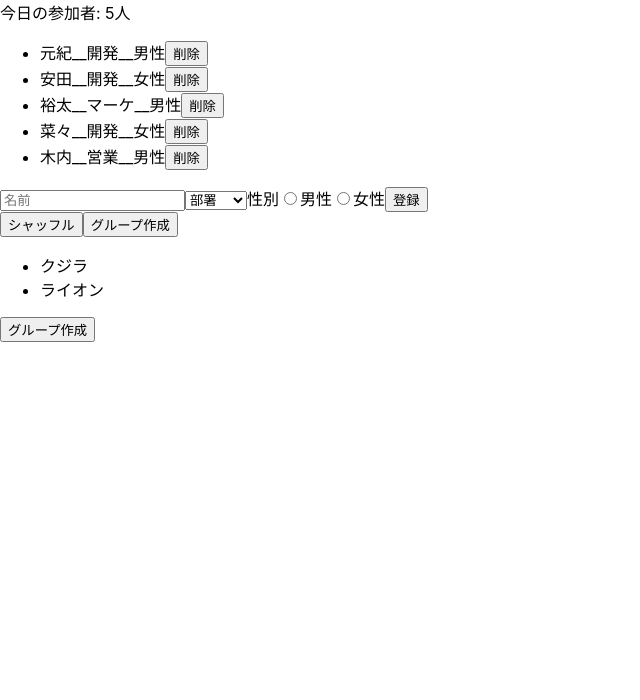
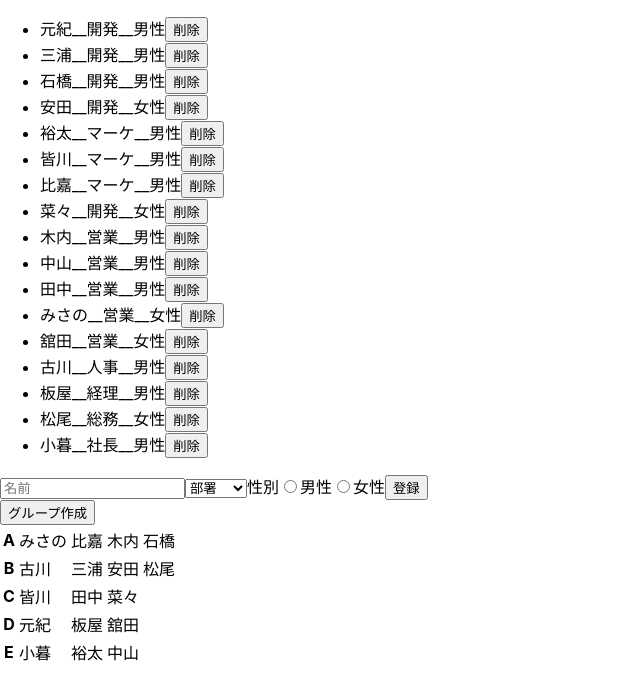
Before and after one commit to genk1/shaffle-lunch, a React (Create React App) app: page / in a window 1280 px wide. Both pictures are taken after a click on the button "グループ作成". Shown: the top 700 px of the page, without its empty margins (0-640 px from the left). Built offline with nearby package versions, Linux system fonts and the light colour scheme.

Commit message:
Added Grouping feature

```diff
--- a/src/App.jsx
+++ b/src/App.jsx
@@ -1,5 +1,6 @@
+/* eslint-disable no-underscore-dangle */
 import React, {
-  useState, useEffect, useReducer, Fragment,
+  useState, useEffect, useReducer,
 } from 'react';
 import AddMember from './AddMember';
 import MemberInfo from './MemberInfo';
@@ -8,19 +9,31 @@ import Button from './Button';
 const initialMember = {
   members: [
     { name: '元紀', dept: '開発', gender: '男性' },
+    { name: '三浦', dept: '開発', gender: '男性' },
+    { name: '石橋', dept: '開発', gender: '男性' },
     { name: '安田', dept: '開発', gender: '女性' },
     { name: '裕太', dept: 'マーケ', gender: '男性' },
+    { name: '皆川', dept: 'マーケ', gender: '男性' },
+    { name: '比嘉', dept: 'マーケ', gender: '男性' },
     { name: '菜々', dept: '開発', gender: '女性' },
     { name: '木内', dept: '営業', gender: '男性' },
+    { name: '中山', dept: '営業', gender: '男性' },
+    { name: '田中', dept: '営業', gender: '男性' },
+    { name: 'みさの', dept: '営業', gender: '女性' },
+    { name: '舘田', dept: '営業', gender: '女性' },
+    { name: '古川', dept: '人事', gender: '男性' },
+    { name: '板屋', dept: '経理', gender: '男性' },
+    { name: '松尾', dept: '総務', gender: '女性' },
+    { name: '小暮', dept: '社長', gender: '男性' },
   ],
 };
 
-const initialPageStatus = '選択中';
-
-const initialGroups = [{ team: 'クジラ' }, { team: 'ライオン' }, { team: 'カメ' }];
+const ASCII_OF_A = 65;
+const MAX_NUMBER_OF_MEMBER = 4;
 
 const shuffle = array => array.sort(() => Math.random() - 0.5);
 
+const convertAsciiToChar = ascii => String.fromCharCode(ascii);
 
 const membersReducer = (state, action) => {
   switch (action.type) {
@@ -28,40 +41,37 @@ const membersReducer = (state, action) => {
     return { members: [...state.members, action.member] };
   case 'REMOVE_MEMBER':
     return { members: state.members.filter(member => member.name !== action.member.name) };
-  case 'SHUFFLE_MEMBER':
-    return { members: shuffle(state.members) };
   default:
     throw new Error();
   }
 };
 
 const App = () => {
-  const [pageStatus, setPageStatus] = useState(initialPageStatus);
   const [memberState, dispatch] = useReducer(membersReducer, initialMember);
-  const [groups, setGroups] = useState([]);
+  const [groupMembers, setGroupMembers] = useState([]);
 
   const arrangeGroupMember = () => {
-    const newGroups = [...groups];
-    const groupsLength = groups.length;
-    const membersLength = memberState.members.length;
-    for (let i = 0; i < membersLength; i + 1) {
-      newGroups[i % groupsLength].member = memberState.members[i].name;
-    }
-    console.log(groups);
-    newGroups[0].member = 'genki';
-    setGroups(newGroups);
-    console.log(groups);
+    const _numberOfGroups = Math.ceil(memberState.members.length / MAX_NUMBER_OF_MEMBER);
+    const _members = JSON.parse(JSON.stringify(memberState));
+
+    for (let i = 0; i < 10; i += 1) { shuffle(_members.members); }
+
+    const _groupMembers = _members.members.reduce((acc, obj, index) => {
+      const key = convertAsciiToChar((index % _numberOfGroups) + ASCII_OF_A);
+      if (!acc[key]) { acc[key] = []; }
+      acc[key] = [...acc[key], obj];
+      return acc;
+    }, []);
+
+    setGroupMembers(_groupMembers);
   };
 
   useEffect(() => {
-    document.title = `現在: ${pageStatus}`;
+    document.title = `参加人数: ${memberState.members.length}人`;
   });
 
   return (
-    <div>
-      <div>
-        {`今日の参加者: ${memberState.members.length}人`}
-      </div>
+    <section>
       <ul>
         {memberState.members.map(member => (
           <MemberInfo
@@ -72,30 +82,30 @@ const App = () => {
         ))}
       </ul>
       <AddMember add={addMemberInfo => dispatch({ type: 'ADD_MEMBER', member: addMemberInfo })} />
-      <Button onClickFunction={() => { dispatch({ type: 'SHUFFLE_MEMBER' }); setPageStatus('シャッフル中'); }} text="シャッフル" />
-      <Button
-        onClickFunction={
-          () => setGroups(initialGroups.slice(0, Math.ceil(memberState.members.length / 4)))
-        }
-        text="グループ作成"
-      />
+
       <div>
-        {groups.length && (
-          <Fragment>
-            <ul>
-              { groups.map(group => <li key={group.team}>{group.team}</li>) }
-            </ul>
         <Button
           onClickFunction={
             () => arrangeGroupMember()
           }
           text="グループ作成"
         />
-          </Fragment>
-        )
-        }
       </div>
-    </div>
+      {groupMembers && (
+        <section>
+          <table>
+            <tbody>
+              {Object.keys(groupMembers).map(val => (
+                <tr key={val}>
+                  <th>{val}</th>
+                  {groupMembers[val].map(member => <td key={member.name}>{member.name}</td>)}
+                </tr>
+              ))}
+            </tbody>
+          </table>
+        </section>
+      )}
+    </section>
   );
 };
 
```
Lines whose indentation alone changed are shown as unchanged.
